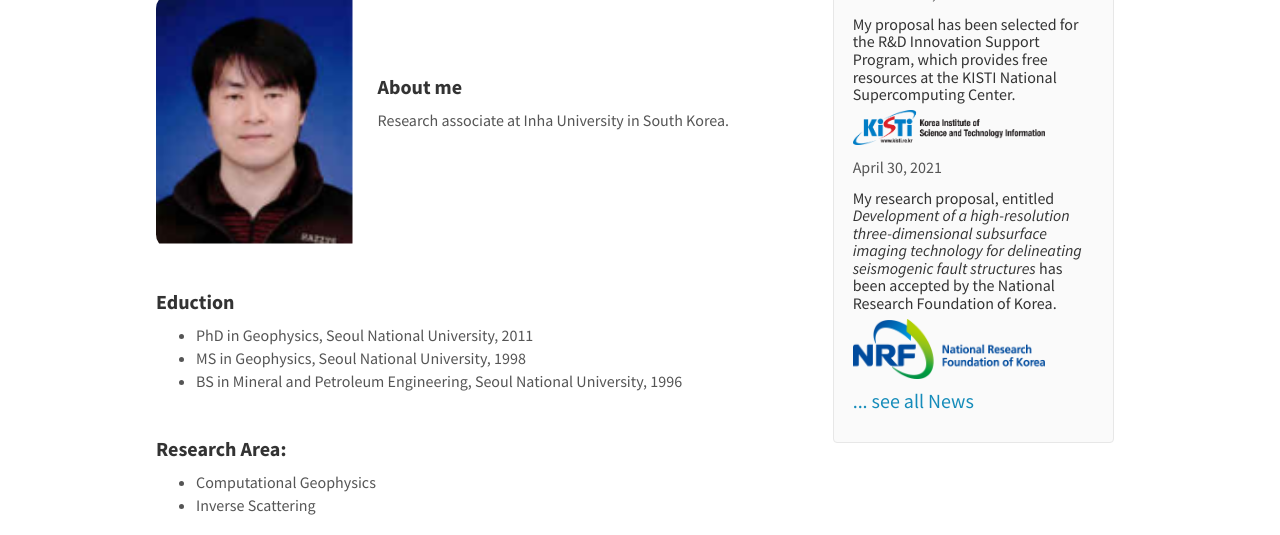
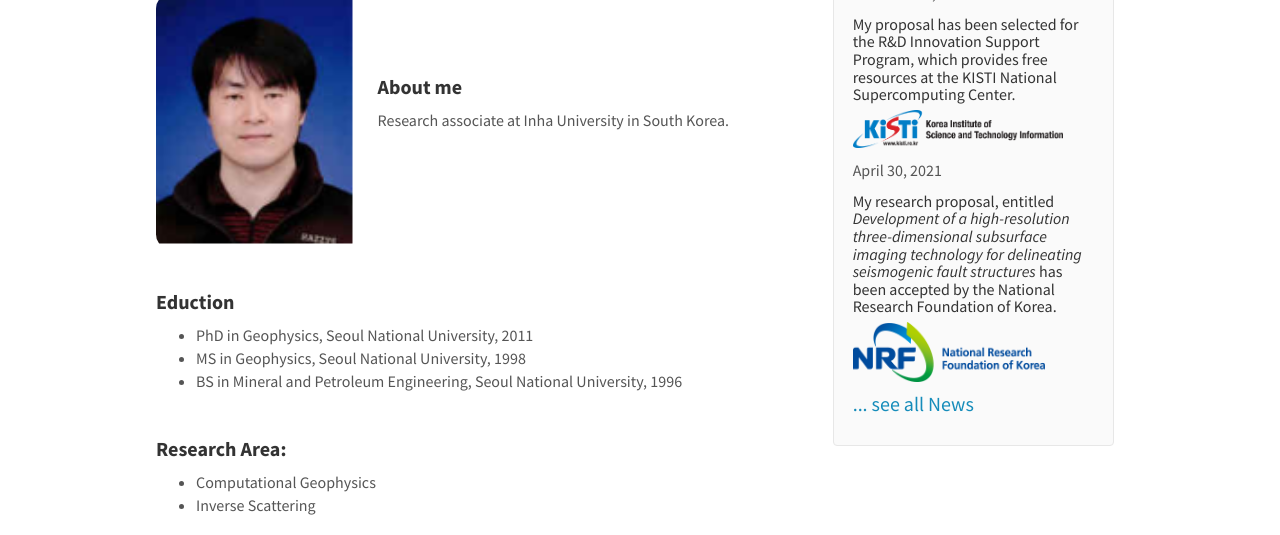
Before and after one commit to maguman/maguman.github.io, a Jekyll site: the page built from _pages/home.md, in a window 1280 px wide. Shown: the part 152-687 px from the top of the page. Built offline with Jekyll 4.4.1, drawn with Linux system fonts in a browser that asks for light colours; nearby versions of some CDN libraries.

Commit message:
Update news.yml

```diff
--- a/_data/news.yml
+++ b/_data/news.yml
@@ -1,5 +1,5 @@
 - date: December 9, 2021
-  headline: "My proposal has been selected for the R&D Innovation Support Program, which provides free resources at the KISTI National Supercomputing Center.<img src='/images/pubpic/kisti_logo_en2.png' class='img-responsive' style='max-width: 192px' />"
+  headline: "My proposal has been selected for the R&D Innovation Support Program, which provides free resources at the KISTI National Supercomputing Center.<img src='/images/pubpic/kisti_logo_en2.png' class='img-responsive' style='max-width: 210px' />"
 
 - date: April 30, 2021
   headline: "My research proposal, entitled <em>Development of a high-resolution three-dimensional subsurface imaging technology for
```
